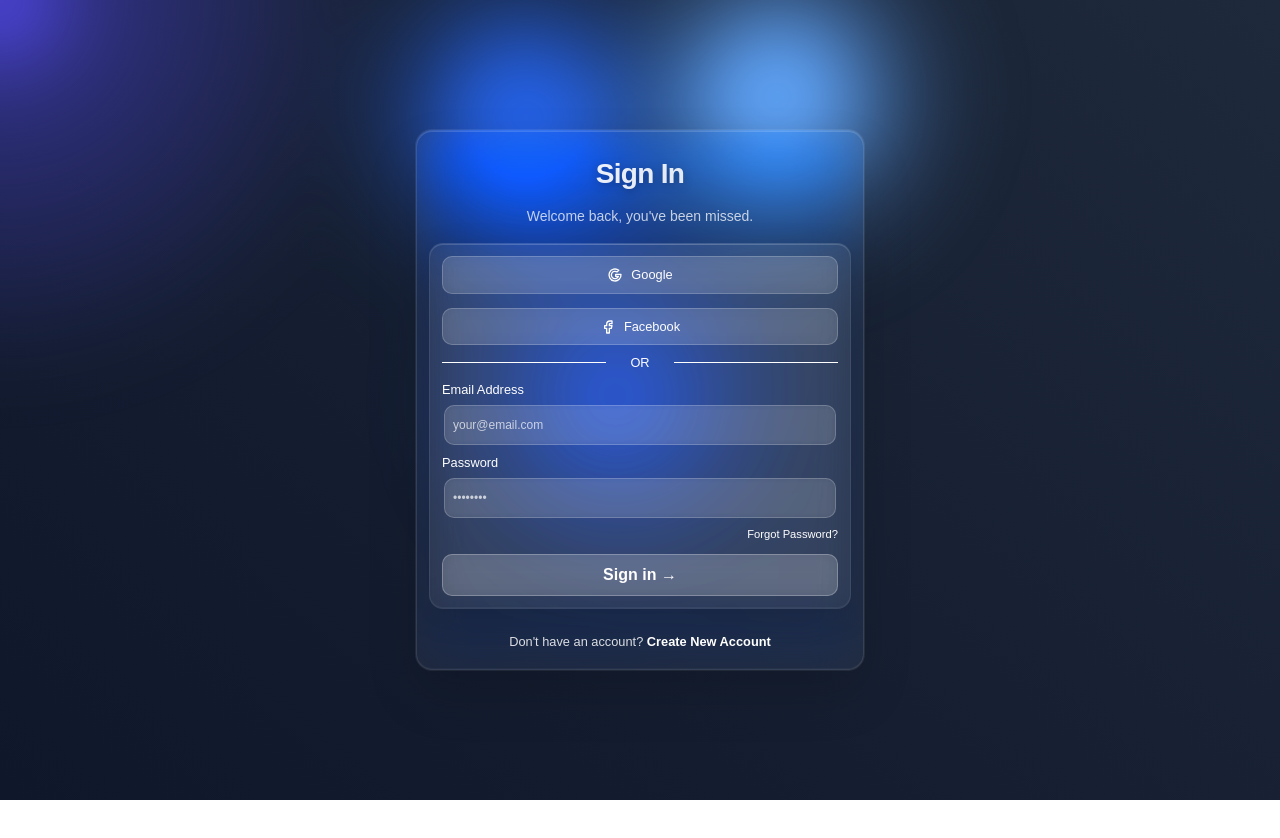
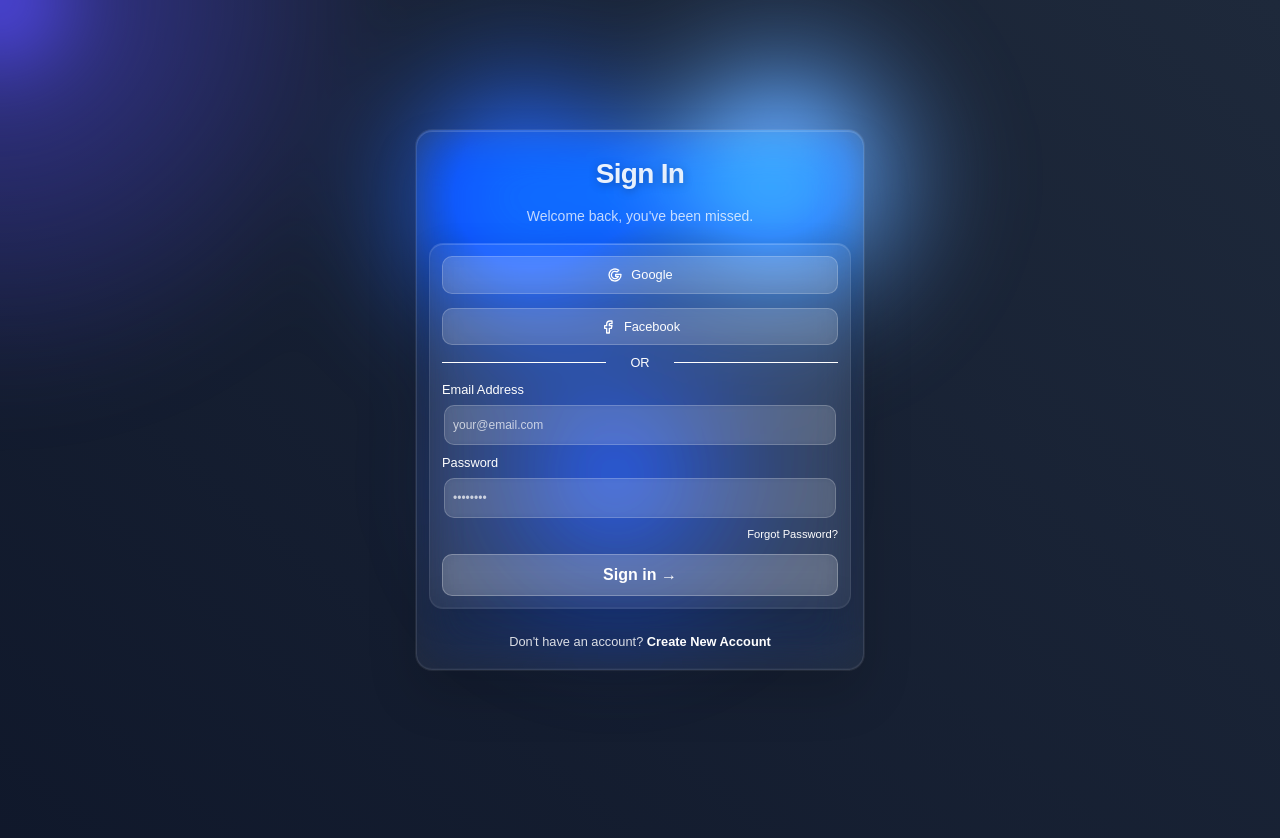
Before and after one commit to HuberLeon007/mckalender-login-register, a Next.js app: page /signin in a window 1280 px wide. Shown: the top 838 px of the page. Before the commit the page ends 800 px from the top, so only its background shows below. Built offline with nearby package versions, Linux system fonts and the light colour scheme.

Commit message:
4k regelung

```diff
--- a/src/app/page.js
+++ b/src/app/page.js
@@ -1,9 +1,22 @@
+"use client";
+import { useEffect, useState } from "react";
 import { BackgroundGradientAnimation } from "@/components/ui/background-gradient-animation";
 
 export default function Home() {
+  const [showAnimation, setShowAnimation] = useState(false);
+  useEffect(() => {
+    if (window.innerWidth <= 1920 && window.innerHeight <= 1080) {
+      setShowAnimation(true);
+    }
+  }, []);
+
   return (
     <>
-    <BackgroundGradientAnimation />
+      {showAnimation ? (
+        <BackgroundGradientAnimation />
+      ) : (
+        <div className="w-full h-screen min-h-screen" style={{background: "linear-gradient(40deg, rgb(15,23,42), rgb(30,41,59))"}} />
+      )}
     </>
   );
 }
--- a/src/app/signin/page.jsx
+++ b/src/app/signin/page.jsx
@@ -1,19 +1,38 @@
-import React from "react";
+"use client";
+
+import React, { useEffect, useState } from "react";
 import { BackgroundGradientAnimation } from "@/components/ui/background-gradient-animation";
 import LoginForm from "@/components/login-form";
 import "./index.css";
 import "./mobile.css";
 
 export default function Login() {
+  const [showAnimation, setShowAnimation] = useState(false);
+  useEffect(() => {
+    if (window.innerWidth <= 1920 && window.innerHeight <= 1080) {
+      setShowAnimation(true);
+    }
+  }, []);
+
   return (
-    <div className="relative w-full h-screen overflow-hidden">
-      {/* Background Animation Container */}
-      <div className="absolute inset-0 w-full h-full">
-        <BackgroundGradientAnimation />
+    <div className="relative w-full min-h-screen bg-black">
+      {/* Background Animation Container (einmal, mit extra Höhe) */}
+      <div className="absolute inset-0 w-full min-h-screen pointer-events-none">
+        {showAnimation ? (
+          <BackgroundGradientAnimation height="calc(100vh + 10rem)" />
+        ) : (
+          <div
+            className="w-full h-full"
+            style={{
+              background:
+                "linear-gradient(40deg, rgb(15,23,42), rgb(30,41,59))",
+            }}
+          />
+        )}
       </div>
 
       {/* Login Form Container */}
-      <div className="relative z-10 w-full h-full flex items-center justify-center">
+      <div className="relative z-10 w-full flex items-center justify-center py-6 min-h-screen">
         <LoginForm />
       </div>
     </div>
--- a/src/app/signup/page.jsx
+++ b/src/app/signup/page.jsx
@@ -1,16 +1,33 @@
 "use client";
-import React from "react";
+import React, { useEffect, useState } from "react";
 import { BackgroundGradientAnimation } from "@/components/ui/background-gradient-animation";
 import SignupForm from "@/components/signup-form";
 import "./index.css";
 import "./mobile.css";
 
 export default function Register() {
+  const [showAnimation, setShowAnimation] = useState(false);
+  useEffect(() => {
+    if (window.innerWidth <= 1920 && window.innerHeight <= 1080) {
+      setShowAnimation(true);
+    }
+  }, []);
+
   return (
     <div className="relative w-full min-h-screen bg-black">
       {/* Background Animation Container (einmal, mit extra Höhe) */}
       <div className="absolute inset-0 w-full min-h-screen pointer-events-none">
-        <BackgroundGradientAnimation height="calc(100vh + 10rem)" />
+        {showAnimation ? (
+          <BackgroundGradientAnimation height="calc(100vh + 10rem)" />
+        ) : (
+          <div
+            className="w-full h-full"
+            style={{
+              background:
+                "linear-gradient(40deg, rgb(15,23,42), rgb(30,41,59))",
+            }}
+          />
+        )}
       </div>
 
       {/* Register Form Container */}
```
